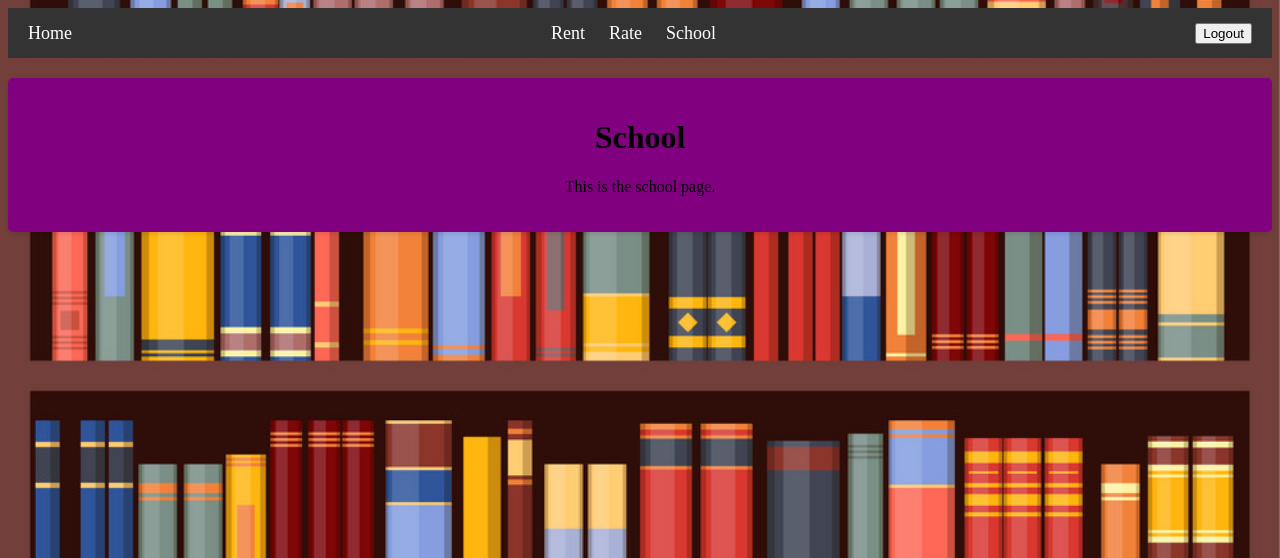
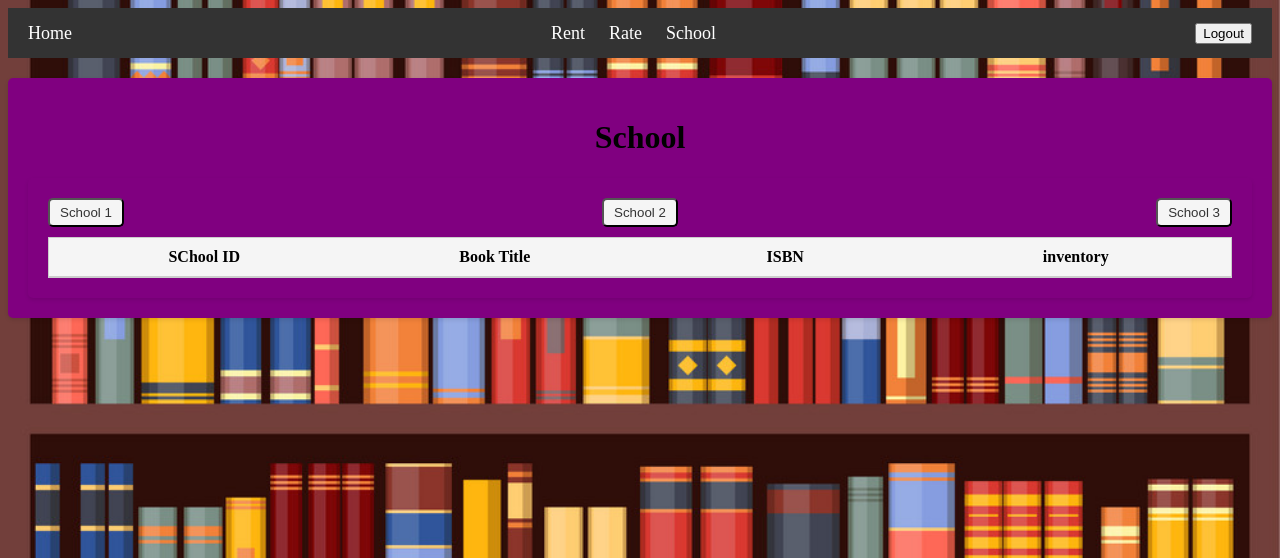
Before and after one commit to ilianor98/vaseis-project, a Flask app: page /school in a window 1280 px wide. Shown: the top 558 px of the page. Run offline with Flask 3, Linux system fonts and the light colour scheme; a user stored in the database is signed in; data that the repository does not hold is empty.

Commit message:
Update school.html

```diff
--- a/html/render/templates/school.html
+++ b/html/render/templates/school.html
@@ -1,4 +1,101 @@
-{% extends 'index.html' %} {% block content %}
-<h1>School</h1>
-<p>This is the school page.</p>
+{% extends "index.html" %} {% block content %}
+<h1 style="color: black">School</h1>
+<div class="container content-block">
+  <div class="button-list">
+    <button class="school-button" data-school-id="1">School 1</button>
+    <button class="school-button" data-school-id="2">School 2</button>
+    <button class="school-button" data-school-id="3">School 3</button>
+  </div>
+  <div class="item-list">
+    <div class="list-header">
+      <span>SChool ID</span>
+      <span>Book Title</span>
+      <span>ISBN</span>
+      <span>inventory</span>
+    </div>
+    {% for item in data %}
+    <div class="list-row">
+      <span>{{ item['school_id'] }}</span>
+      <span>{{ item['titleBK'] }}</span>
+      <span>{{ item['ISBN'] }}</span>
+      <span>{{ item['inventory'] }}</span>
+    </div>
+    {% endfor %}
+  </div>
+</div>
+<style>
+  .button-list {
+    display: flex;
+    justify-content: space-between;
+    margin-bottom: 10px;
+  }
+
+  .school-button {
+    padding: 5px 10px;
+    border-radius: 5px;
+    background-color: #f5f5f5;
+    color: #333;
+    cursor: pointer;
+  }
+
+  .item-list {
+    display: flex;
+    flex-direction: column;
+    border: 1px solid #ccc;
+  }
+
+  .list-header {
+    display: flex;
+    justify-content: space-between;
+    padding: 10px;
+    background-color: #f5f5f5;
+    font-weight: bold;
+    border-bottom: 1px solid #ccc;
+  }
+
+  .list-header span {
+    flex-basis: 25%;
+  }
+
+  .list-row {
+    display: flex;
+    justify-content: space-between;
+    align-items: center;
+    padding: 10px;
+    border-bottom: 1px solid #ccc;
+  }
+
+  .list-row span {
+    flex-basis: 25%;
+  }
+
+  .list-row:last-child {
+    border-bottom: none;
+  }
+</style>
+
+<script>
+  const buttons = document.querySelectorAll(".school-button");
+  const itemList = document.querySelector(".item-list");
+
+  buttons.forEach((button) => {
+    button.addEventListener("click", () => {
+      const schoolId = button.dataset.schoolId;
+      filterBySchoolId(schoolId);
+    });
+  });
+
+  function filterBySchoolId(schoolId) {
+    const listRows = itemList.querySelectorAll(".list-row");
+
+    listRows.forEach((row) => {
+      const rowSchoolId = row.querySelector("span:first-child").textContent;
+      if (rowSchoolId !== schoolId) {
+        row.style.display = "none";
+      } else {
+        row.style.display = "flex";
+      }
+    });
+  }
+</script>
 {% endblock %}
```
